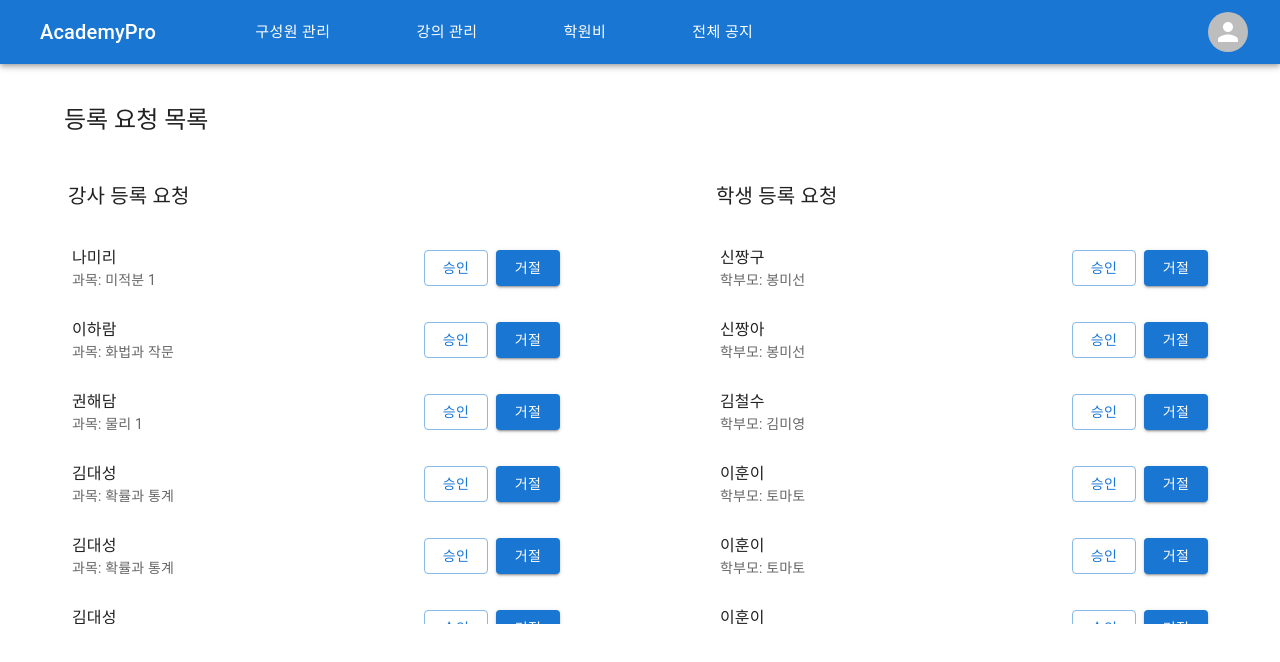
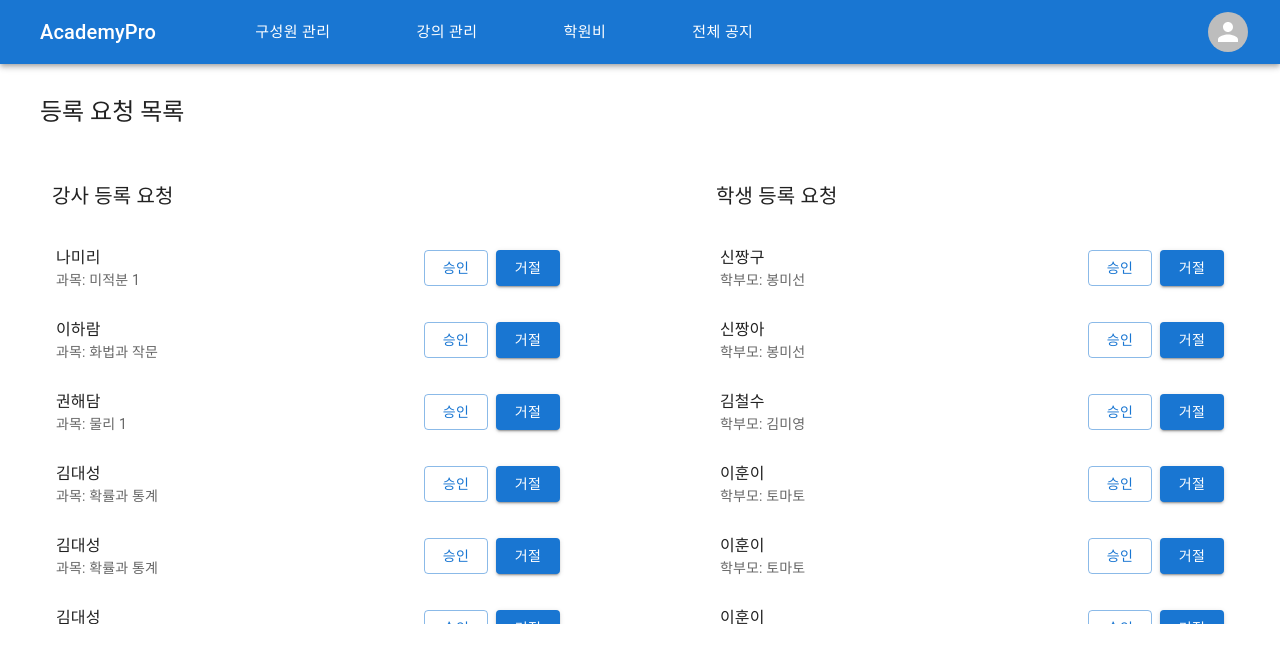
Before and after one commit to Academy-Diary/AcademyDiary_WEB, a React (Vite) app: page /director/manage-members/request-list in a window 1280 px wide. Shown: the top 662 px of the page. Built offline with nearby package versions, Linux system fonts and the light colour scheme.

Commit message:
design: 등록요청목록 화면 박스 컴포넌트 제거 #11

```diff
--- a/src/pages/director/manageMembers/requestList.jsx
+++ b/src/pages/director/manageMembers/requestList.jsx
@@ -1,6 +1,6 @@
 import React, { useState } from 'react';
 
-import { Box, Typography, List, ListItem, ListItemText, Button, Grid, Dialog, DialogTitle, DialogActions, DialogContent } from '@mui/material';
+import { Typography, List, ListItem, ListItemText, Button, Grid, Dialog, DialogActions, DialogContent } from '@mui/material';
 
 import Director from '../../../components/layouts/director';
 
@@ -23,8 +23,7 @@ export default function RequestList() {
 
   return (
     <Director>
-      <Box m={2}>
-        <Typography variant="h5" mb={3} p={1}>
+      <Typography variant="h5" sx={{ mt: 2, mb: 5 }}>
         등록 요청 목록
       </Typography>
       <Grid container spacing="10vw">
@@ -151,7 +150,6 @@ export default function RequestList() {
           </List>
         </Grid>
       </Grid>
-      </Box>
       <Dialog open={openApprove} onClose={handleCloseApprove}>
         <DialogContent>나미리님의 등록 요청을 승인하시겠습니까?</DialogContent>
         <DialogActions>
```
Lines whose indentation alone changed are shown as unchanged.
